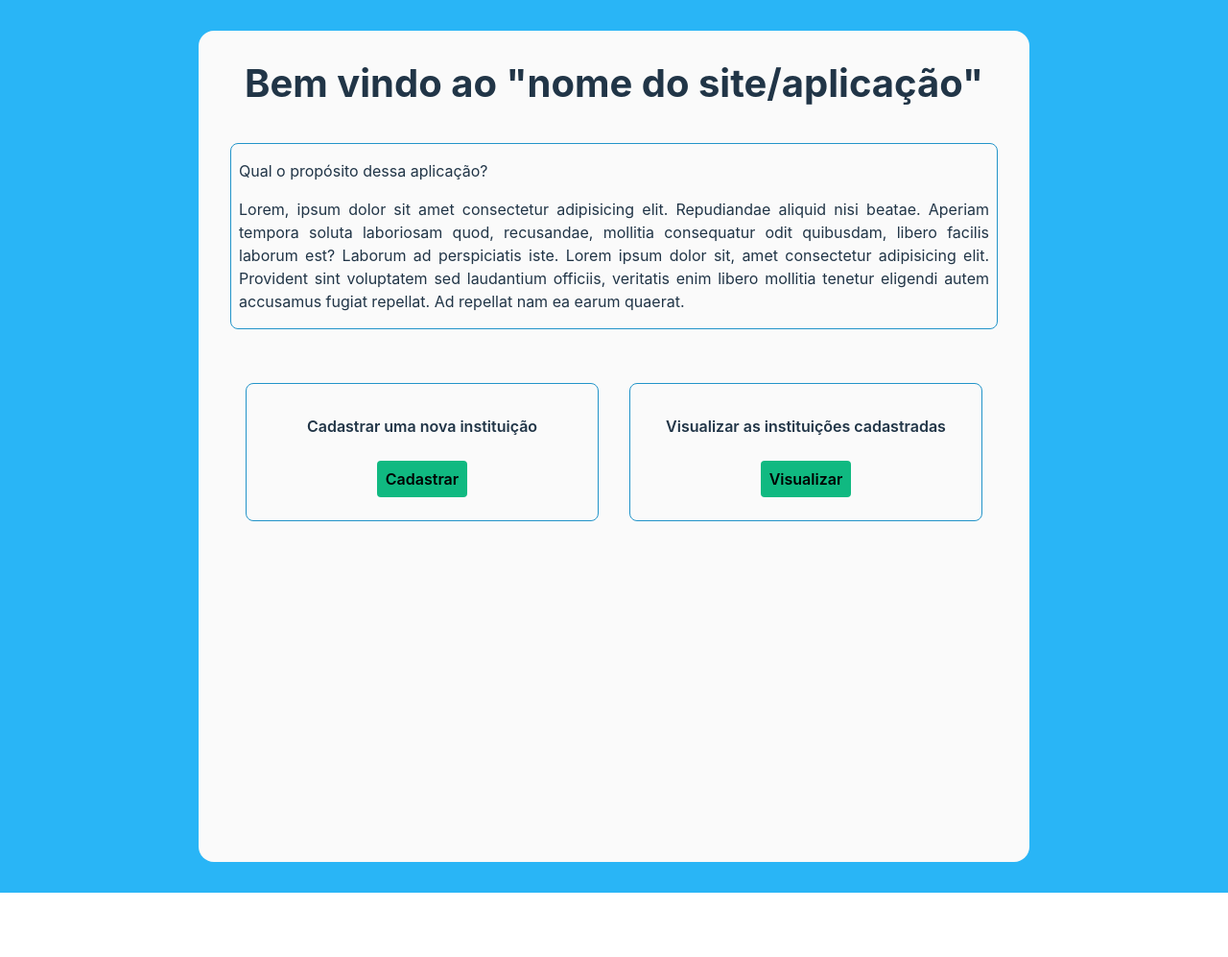
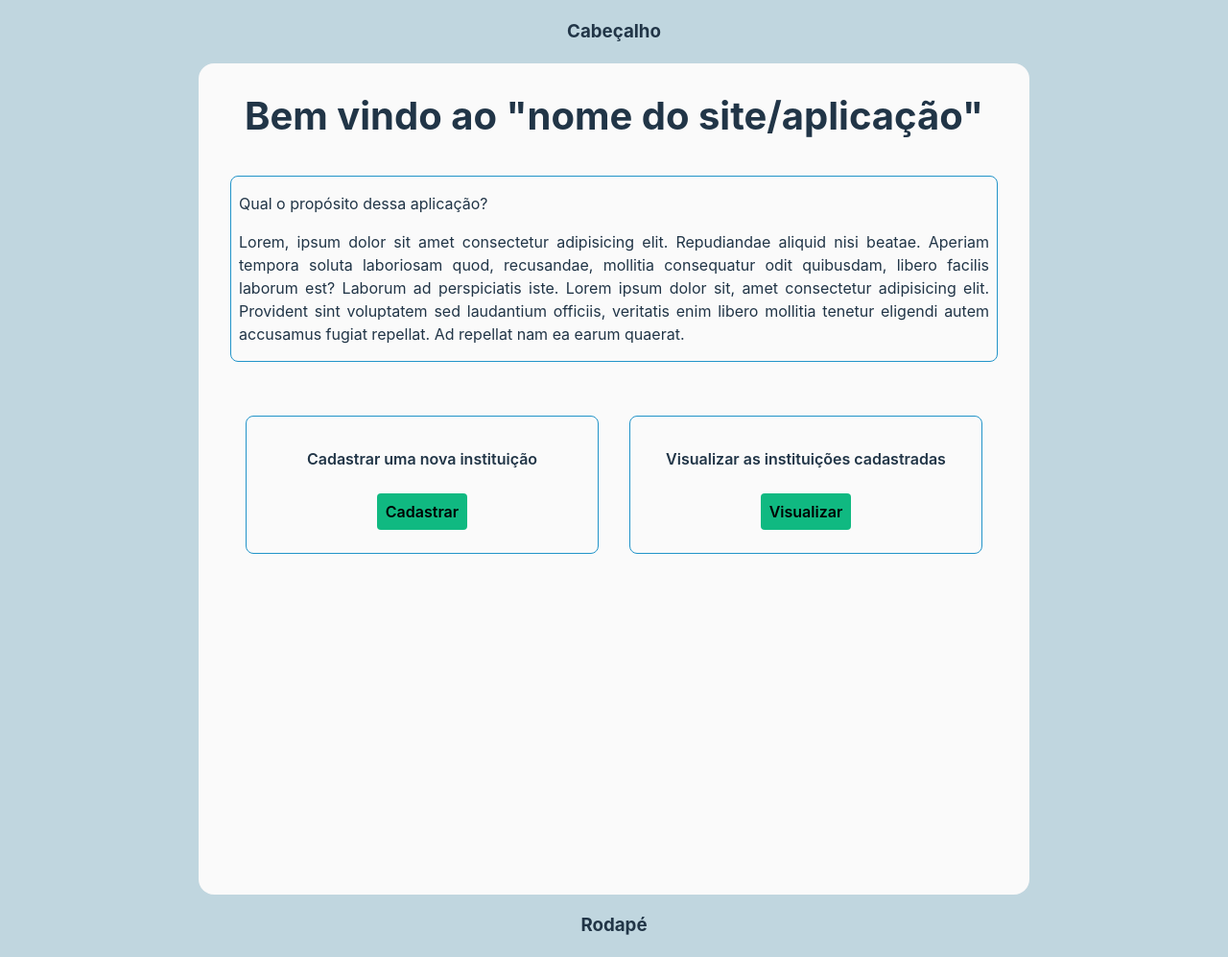
Before and after one commit to marquesflavio/ong-frontend, a React (Vite) app: page /#/ in a window 1280 px wide. Shown: the whole page at 96% size. Before the commit the page ends 930 px from the top, so only its background shows below. Built offline with nearby package versions, Linux system fonts and the light colour scheme.

Commit message:
add new css, implement the header and the footer without content

```diff
--- a/src/App.css
+++ b/src/App.css
@@ -1,7 +1,5 @@
 #root {
-  max-width: 1280px;
   margin: 0 auto;
-  padding: 2rem;
   text-align: center;
-  background-color: #29b5f6;
+  background-color: #C0D6DF;
 }
--- a/src/App.tsx
+++ b/src/App.tsx
@@ -1,10 +1,14 @@
 import "./App.css";
+import { Footer } from "./components/Footer";
+import { Header } from "./components/Header";
 import { AppRoutes } from "./routes/routes";
 
 function App() {
   return (
     <main>
+      <Header />
       <AppRoutes />
+      <Footer />
     </main>
   );
 }
--- a/src/components/Footer/index.tsx
+++ b/src/components/Footer/index.tsx
@@ -1,6 +1,7 @@
 export function Footer() {
     return(
         <footer>
+            <h3>Rodapé</h3>
 
         </footer>
     )
--- a/src/components/Header/index.tsx
+++ b/src/components/Header/index.tsx
@@ -1,8 +1,7 @@
-
 export function Header() {
     return (
         <header>
-
+           <h3>Cabeçalho</h3>
         </header>
     )
 }
--- a/src/index.css
+++ b/src/index.css
@@ -28,7 +28,7 @@ body {
   place-items: center;
   min-width: 320px;
   min-height: 100vh;
-  background-color: #29b5f6;
+  background-color: #C0D6DF;;
 }
 
 h1 {
--- a/src/routes/routes.tsx
+++ b/src/routes/routes.tsx
@@ -17,6 +17,7 @@ export function AppRoutes() {
 ! TODOS:
 !   1 - Criar um header para a aplicação e usar o react-router-dom para exibir esse header na aplicação toda.
 !   2 - Criar um footer para a aplicação e usar o react-router-dom para exibir esse header na aplicação toda.
+
 !   3 - A página home precisa conter a listagem das ongs diretamente
 !   4 - O header precisa ter um botão de adicionar que leve a página de criação
 !   5 - toda chamada precisa estar na camada de services e apenas ser chamada no componente
```
